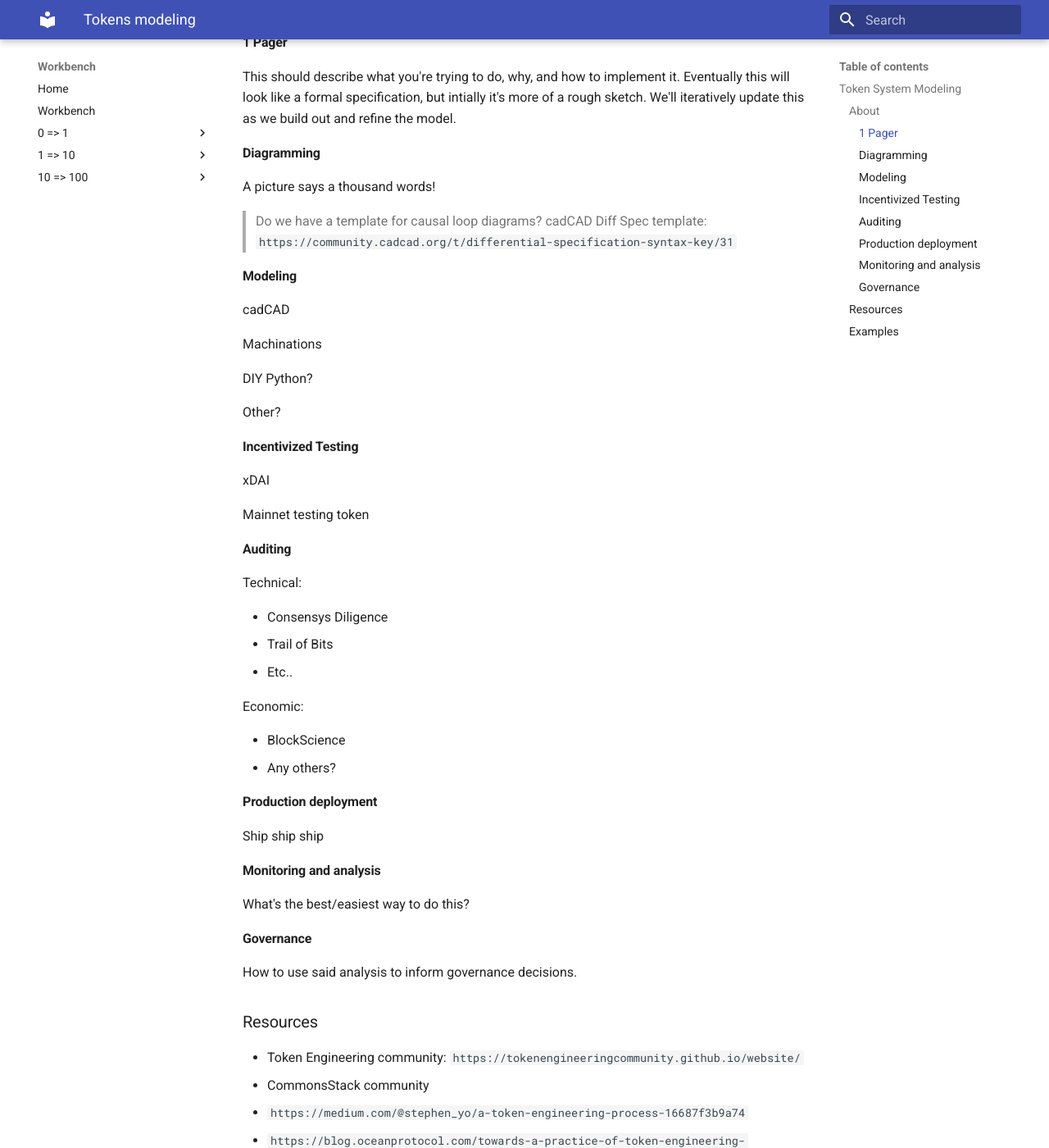
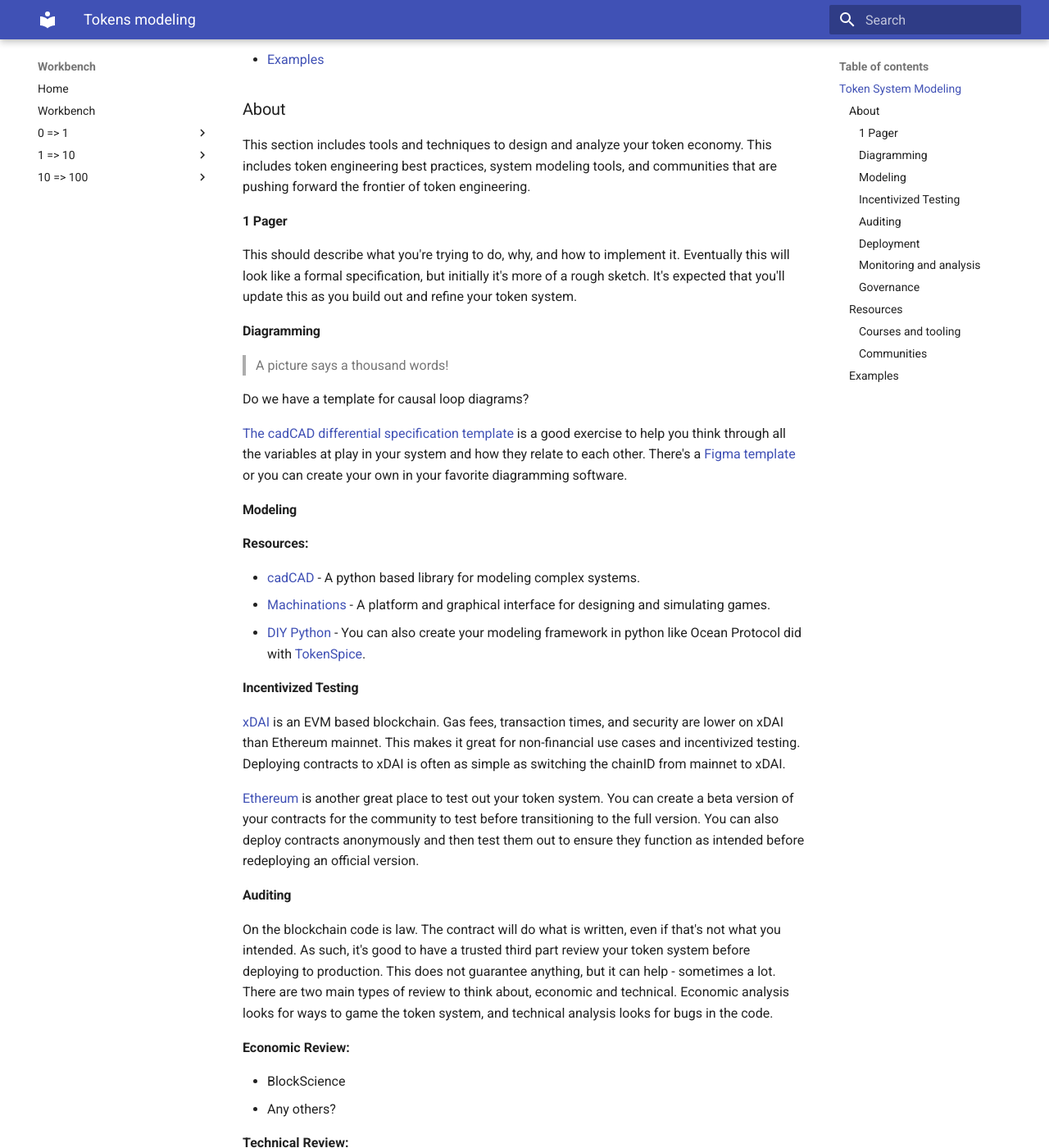
Before and after one commit to Workbench-Build/workbook, an MkDocs documentation site: the page built from docs/tokens-modeling.md, in a window 1280 px wide and 1400 px high, scrolled down 607 px. Shown: the whole window at 82% size. Built offline with MkDocs 1.6.1 and Material for MkDocs 9.7.7, drawn with Linux system fonts in a browser that asks for light colours; some of the changed text lies outside the part shown.

Commit message:
more updates

```diff
--- a/docs/tokens-modeling.md
+++ b/docs/tokens-modeling.md
@@ -1,59 +1,66 @@
 ## Token System Modeling
+
+- [Token System Modeling](#token-system-modeling)
+  - [About](#about)
+    - [1 Pager](#1-pager)
+    - [Diagramming](#diagramming)
+    - [Modeling](#modeling)
+    - [Incentivized Testing](#incentivized-testing)
+    - [Auditing](#auditing)
+    - [Deployment](#deployment)
+    - [Monitoring and analysis](#monitoring-and-analysis)
+    - [Governance](#governance)
+  - [Resources](#resources)
+    - [Courses and tooling](#courses-and-tooling)
+    - [Communities](#communities)
+  - [Examples](#examples)
 
 ### About
 
 This section includes tools and techniques to design and analyze your token economy. This includes token engineering best practices, system modeling tools, and communities that are pushing forward the frontier of token engineering.
 
-- 1 pager
-- Diagramming
-- Modeling
-- Incentivized testing
-- Audit (economic and technical)
-- Production deployment
-- Monitoring and analysis
-- Governance (if there is governance)
-
 #### 1 Pager
 
-This should describe what you're trying to do, why, and how to implement it. Eventually this will look like a formal specification, but intially it's more of a rough sketch. We'll iteratively update this as we build out and refine the model.
+This should describe what you're trying to do, why, and how to implement it. Eventually this will look like a formal specification, but initially it's more of a rough sketch. It's expected that you'll update this as you build out and refine your token system.
 
 #### Diagramming
 
-A picture says a thousand words!
+> A picture says a thousand words!
 
-> Do we have a template for causal loop diagrams?
-> cadCAD Diff Spec template: `https://community.cadcad.org/t/differential-specification-syntax-key/31`
+Do we have a template for causal loop diagrams?
+
+[The cadCAD differential specification template](`https://community.cadcad.org/t/differential-specification-syntax-key/31`) is a good exercise to help you think through all the variables at play in your system and how they relate to each other. There's a [Figma template](https://www.figma.com/file/yBgOopbmcdkYxo2jDNmua1/cadCAD-Diff-Spec-Syntax?node-id=0%3A1) or you can create your own in your favorite diagramming software.
 
 #### Modeling
 
-cadCAD
+**Resources:**
 
-Machinations
-
-DIY Python?
-
-Other?
+- [cadCAD](https://cadcad.org/) - A python based library for modeling complex systems.
+- [Machinations](https://machinations.io/) - A platform and graphical interface for designing and simulating games.
+- [DIY Python](https://www.python.org/) - You can also create your modeling framework in python like Ocean Protocol did with [TokenSpice](https://github.com/oceanprotocol/tokenspice2).
 
 #### Incentivized Testing
 
-xDAI
+[xDAI](https://www.xdaichain.com/) is an EVM based blockchain. Gas fees, transaction times, and security are lower on xDAI than Ethereum mainnet. This makes it great for non-financial use cases and incentivized testing. Deploying contracts to xDAI is often as simple as switching the chainID from mainnet to xDAI.
 
-Mainnet testing token
+[Ethereum](https://ethereum.org/) is another great place to test out your token system. You can create a beta version of your contracts for the community to test before transitioning to the full version. You can also deploy contracts anonymously and then test them out to ensure they function as intended before redeploying an official version.
 
 #### Auditing
 
-Technical:
+On the blockchain code is law. The contract will do what is written, even if that's not what you intended. As such, it's good to have a trusted third part review your token system before deploying to production. This does not guarantee anything, but it can help - sometimes a lot. There are two main types of review to think about, economic and technical. Economic analysis looks for ways to game the token system, and technical analysis looks for bugs in the code.
+
+**Economic Review:**
+
+- BlockScience
+- Any others?
+
+**Technical Review:**
 
 - Consensys Diligence
 - Trail of Bits
 - Etc..
 
-Economic:
-
-- BlockScience
-- Any others?
-
-#### Production deployment
+#### Deployment
 
 Ship ship ship
 
@@ -67,13 +74,18 @@
 
 ### Resources
 
-- Token Engineering community: `https://tokenengineeringcommunity.github.io/website/`
-- CommonsStack community
-- `https://medium.com/@stephen_yo/a-token-engineering-process-16687f3b9a74`
+#### Courses and tooling
+
+- [cadCAD Edu](https://www.cadcad.education/) is a great resource to learn about the token engineering process. While it's focused on cadCAD, the Complete Foundations Bootcamp is a great intro to the token engineering design process as a whole.
+- [A Token Engineering Process](https://medium.com/@stephen_yo/a-token-engineering-process-16687f3b9a74) - Great article that covers the basics of system mapping and diagramming in the context of token engineering.
 - `https://blog.oceanprotocol.com/towards-a-practice-of-token-engineering-b02feeeff7ca`
 - `https://medium.com/block-science/on-the-practice-of-token-engineering-part-i-c2cc2434e727`
 - `https://tokenengineeringcommunity.github.io/website/docs/library-te-101`
-- cadCAD Edu is a great resource to learn about the token engineering process with a focus on cadCAD.
+
+#### Communities
+
+- Token Engineering community: `https://tokenengineeringcommunity.github.io/website/`
+- CommonsStack community
 
 ### Examples
 
```
Also changed, not shown: README.md (+7 -2 lines), docs/community-why.md (renamed from docs/ideation-why.md), docs/tokens-fundamentals.md (renamed from docs/tokens-value.md).
